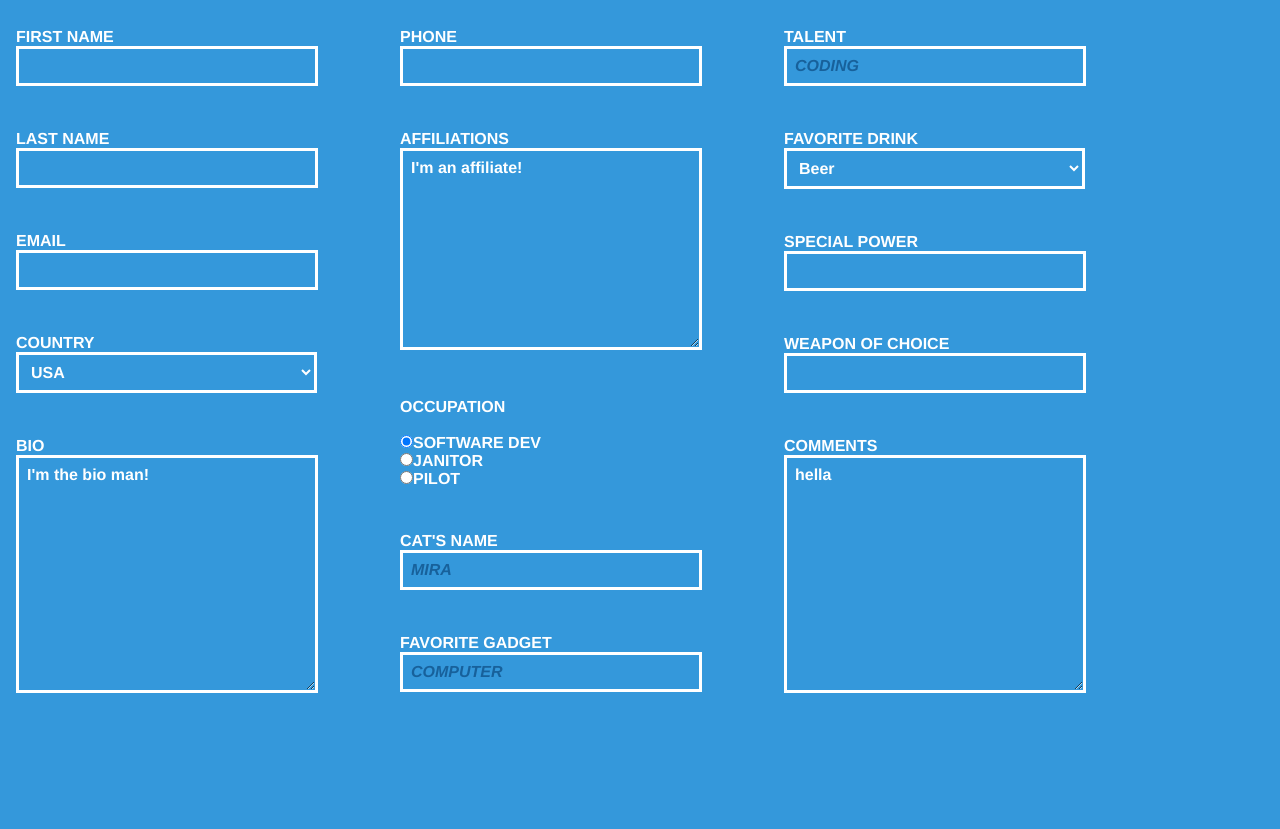
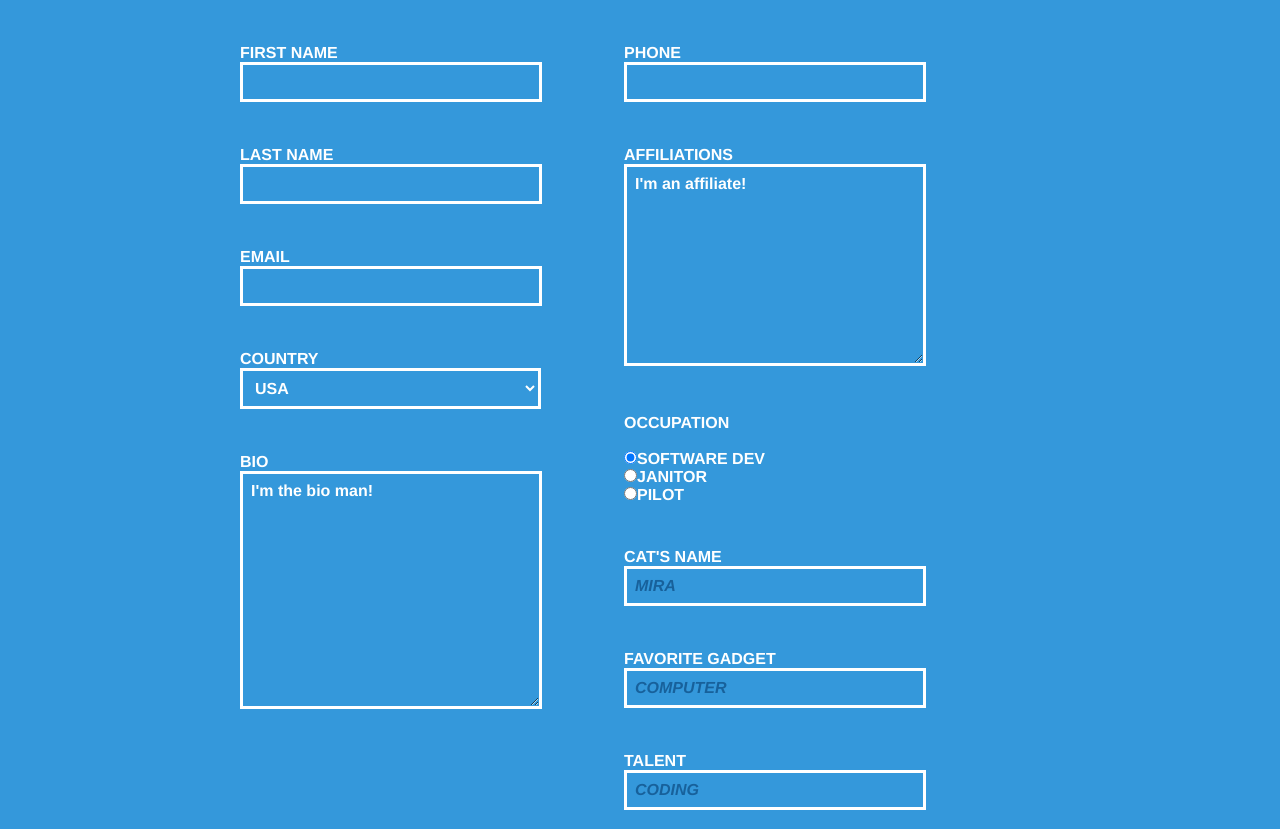
Before and after one commit to elliotec/responsiveForm, a plain HTML site: page index.html in a window 1280 px wide. Shown: the top 829 px of the page. Before the commit the page ends 800 px from the top, so only its background shows below. Drawn offline with Linux system fonts and the light colour scheme.

```diff
--- a/index.html
+++ b/index.html
@@ -7,6 +7,7 @@
     <link rel="stylesheet" href="styles.css">
   </head>
   <body>
+    <div class="wrap">
     <section>
       <form action="">
         <div>
@@ -87,5 +88,6 @@
       </div>
       </form>
     </section>
+</div>
   </body>
 </html>
--- a/styles.css
+++ b/styles.css
@@ -4,6 +4,8 @@ body{
   text-transform: uppercase;
   font-weight: bold;
   font-family: 'Helvetica', 'Ubuntu', sans-serif;
+  float: none;
+  width: 100%;
 }
 
 div {
@@ -34,3 +36,7 @@ section{
 select{
   width:99%;
 }
+.wrap {
+  width: 65%;
+ margin: 0 auto;
+}
```
